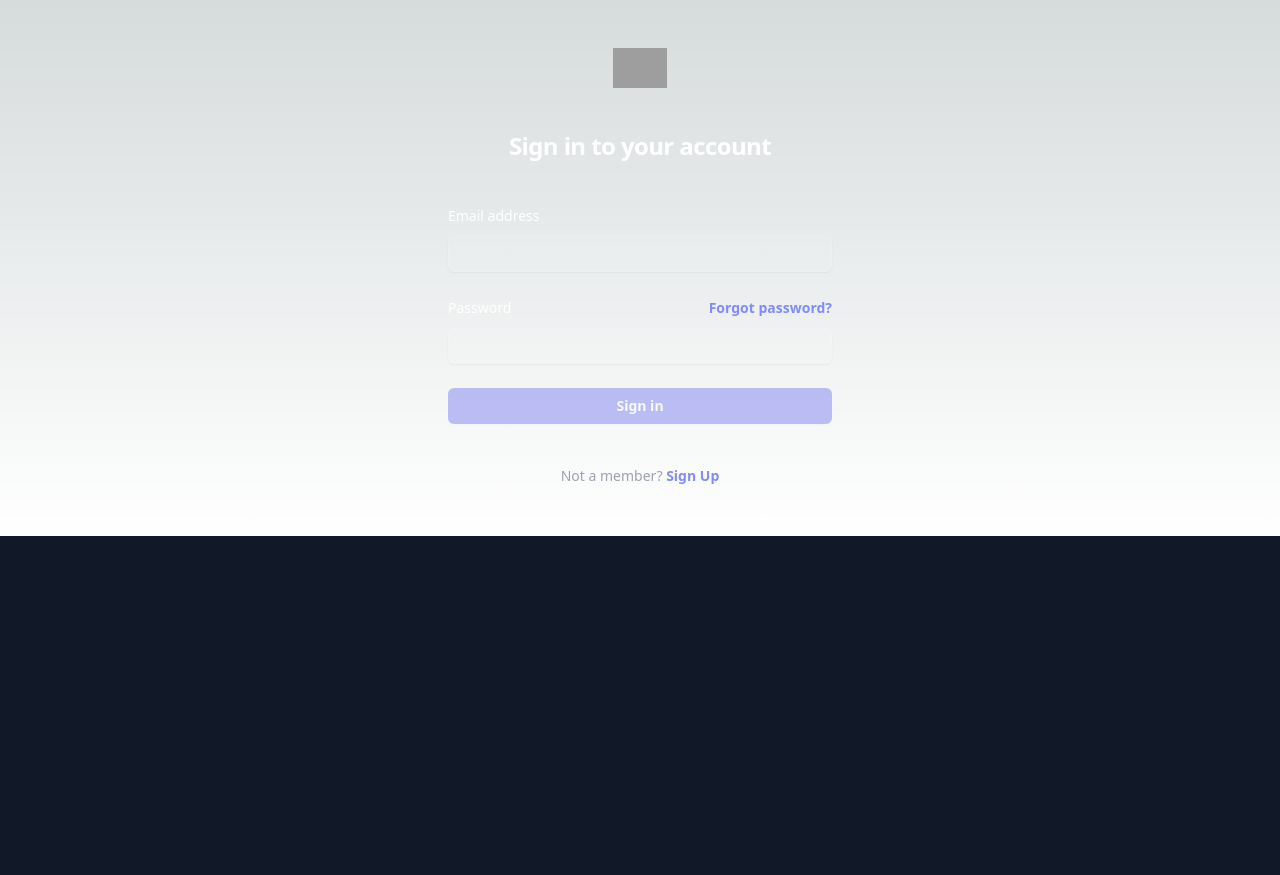
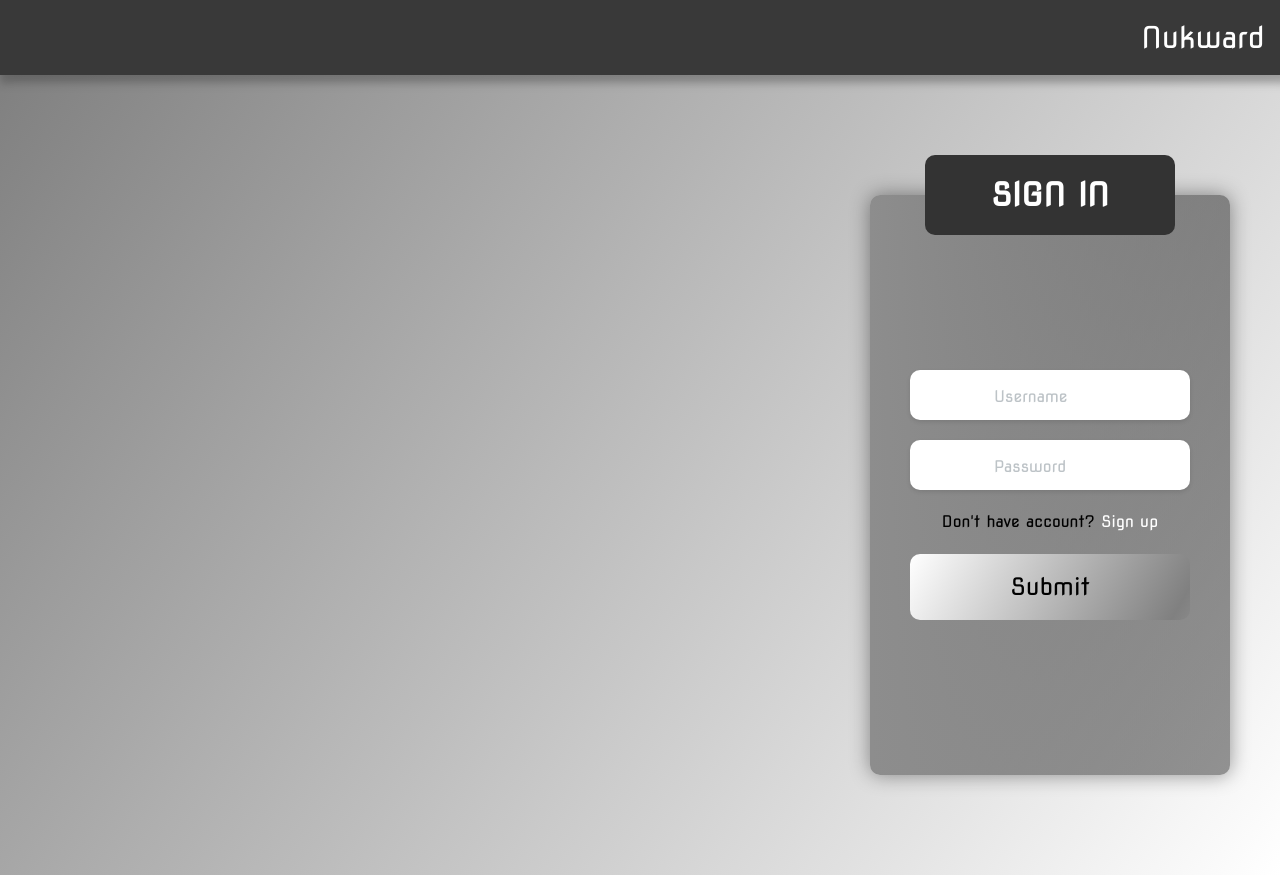
Before and after one commit to KamiK4M1/nukward, a Next.js app: page /signin in a window 1280 px wide. Before the commit the page ends 800 px from the top, so only its background shows below. Built offline with nearby package versions, Linux system fonts and the light colour scheme; grey boxes are pictures that could not be loaded.

Commit message:
big change of login page

```diff
--- a/package.json
+++ b/package.json
@@ -9,6 +9,7 @@
     "lint": "next lint"
   },
   "dependencies": {
+    "axios": "^1.6.2",
     "firebase": "^10.7.0",
     "next": "14.0.3",
     "next-auth": "^4.24.5",
--- /dev/null
+++ b/src/app/components/UploadFile.tsx
@@ -0,0 +1,36 @@
+import React, { ChangeEvent, useState } from 'react';
+
+
+const UploadForm: React.FC = () => {
+  const [file, setFile] = useState<File | null>(null);
+  const [error, setError] = useState<string | null>(null);
+
+  const types = ['image/png', 'image/jpeg'];
+
+  const handleChange = (e: ChangeEvent<HTMLInputElement>) => {
+    let selected = e.target.files && e.target.files[0];
+
+    if (selected && types.includes(selected.type)) {
+      setFile(selected);
+      setError('');
+    } else {
+      setFile(null);
+      setError('Please select an image file (png or jpg)');
+    }
+  };
+
+  return (
+    <form>
+      <label>
+        <input type="file" onChange={handleChange} />
+        <span>+</span>
+      </label>
+      <div className="output">
+        { error && <div className="error">{ error }</div>}
+        { file && <div>{ file.name }</div> }
+      </div>
+    </form>
+  );
+}
+
+export default UploadForm;
--- a/src/app/page.tsx
+++ b/src/app/page.tsx
@@ -1,7 +1,5 @@
 'use client';
 import { signOut, useSession } from "next-auth/react";
-import { redirect } from "next/navigation";
-import Signin from "./signin/page";
 import Link from "next/dist/client/link";
 
 export default function Home() {
--- /dev/null
+++ b/src/app/signin/first.css
@@ -0,0 +1,141 @@
+@import url('https://fonts.googleapis.com/css2?family=Nova+Square&display=swap');
+* {
+    margin: 0;
+    padding: 0;
+    box-sizing: border-box;
+    font-family: 'Nova Square', sans-serif;
+}
+
+body {
+    width: 100%;
+    height: 100vh;
+}
+
+.Top-menu {
+    position: relative;
+    background-color: rgb(57, 57, 57);
+    box-shadow: 4px 4px 8px 4px rgba(59, 59, 59, 0.384);
+    text-align: right;
+}
+.manu-item {
+    color: white;
+    padding: 15px;
+    display: inline-block;
+    text-decoration: none;
+    font-size: 30px;
+}
+
+
+.all {
+    width: 100%;
+    height: 100vh;
+    background-image: linear-gradient(125deg,gray,white);
+    display: flex;
+    justify-content: right;
+    align-items: center;
+}
+
+.card {
+    position: relative;
+    height: 580px;
+    width: 360px;
+    margin-right: 50px;
+    margin-top: 20px;
+    background-image: linear-gradient(90deg,rgb(141, 141, 141),rgba(0, 0, 0, 0.412));
+    border-radius: 10px;
+    box-shadow:  0 0 20px rgba(0, 0, 0, 0.412);
+    padding: 40px;
+    display: flex;
+    flex-direction: column;
+    justify-content: center;
+    align-items: center;
+}
+
+.sign-in {
+    position: absolute;
+    top: -40px;
+    left: 55px;
+    height: 80px;
+    width: 250px;
+    background: #333;
+    color: white;
+    font-size: 2rem;
+    text-transform: uppercase;
+    font-weight: 700;
+    display: flex;
+    justify-content: center;
+    align-items: center;
+    border-radius: 10px;
+}
+#logo {
+    font-size: 7rem;
+    color: white;
+    margin-bottom: 40px;
+    transition: .5s;
+}
+
+.login-form {
+    position: relative;
+    height: 50px;
+    width: 100%;
+    background: #fff;
+    margin-bottom: 20px;
+    border-radius: 10px;
+    display: flex;
+    align-items: center;
+    justify-content: center;
+    box-shadow: 0 2px 4px rgba(0, 0, 0, 0.1);
+}
+.login-form span::before{
+    content: attr(data-placeholder);
+    position: absolute;
+    top: 30%;
+    left: 30%;
+    color: #bdc3c7;
+    transition: .5s;
+    opacity: 1;
+}
+#logo-input {
+    margin: 0 20px;
+    padding-right: 20px;
+    font-size: 1.5rem;
+    border-right: 2px solid grey;
+    color: gray;
+}
+
+.input {
+    height: 35px;
+    width: 100%;
+    font-size: 1.2rem;
+    border: none;
+    outline: none;
+    background: transparent;
+    z-index: 1;
+    color: rgba(0, 0, 0, 0.786);
+}
+a {
+    text-decoration: none;
+    color: white;
+}
+.btn-submit {
+    margin: 20px 0;
+    padding: 15px 0;
+    width: 100%;
+    border: none;
+    border-radius: 10px;
+    background-image: linear-gradient(120deg,white,gray,white);
+    background-size: 200%;
+    font-size: 1.5rem;
+    transition: .5s;
+    cursor: pointer; /* กดแล้วเปลี่ยนเม้า */
+}
+.btn-submit:hover {
+    background-position: right;
+}
+
+.focus + span::before {
+    opacity: 0;
+}
+.change-color {
+    color: #e67e22 !important;
+}
--- a/src/app/signin/page.tsx
+++ b/src/app/signin/page.tsx
@@ -1,88 +1,84 @@
-'use client';
-import{ useRouter } from 'next/navigation'
-import React, { useState } from 'react'
-import { signIn } from 'next-auth/react';
+"use client";
+import React, { useState } from "react";
+import "./first.css";
+import { signIn } from "next-auth/react";
+import { useRouter } from "next/navigation";
+import Link from "next/link";
 
 export default function Signin() {
-    const [email, setEmail] = useState('');
-    const [password, setPassword] = useState('');
+  const [email, setEmail] = useState("");
+  const [password, setPassword] = useState("");
   const router = useRouter();
+
+  const handleFocus = (e: {
+    target: { classList: { add: (arg0: string) => void } };
+  }) => {
+    e.target.classList.add("focus");
+  };
+
   return (
-      <>
-      <div className="flex min-h-full flex-1 flex-col justify-center px-6 py-12 lg:px-8">
-          <div className="sm:mx-auto sm:w-full sm:max-w-sm">
-            <img
-              className="mx-auto h-10 w-auto"
-              src="https://tailwindui.com/img/logos/mark.svg?color=indigo&shade=500"
-              alt="Your Company"
-            />
-            <h2 className="mt-10 text-center text-2xl font-bold leading-9 tracking-tight text-white">
-              Sign in to your account
-            </h2>
-          </div>
-
-          <div className="mt-10 sm:mx-auto sm:w-full sm:max-w-sm">
-            <div className="space-y-6">
     <div>
-                <label htmlFor="email" className="block text-sm font-medium leading-6 text-white">
-                  Email address
-                </label>
-                <div className="mt-2">
+      <header className="Top-menu">
+        <a className="manu-item brand" href="#">
+          Nukward
+        </a>
+      </header>
+      <div className="all">
+      <form
+        onSubmit={(e) => {
+        e.preventDefault();
+        if (email && password){
+          signIn('credentials', {email, password, redirect: true, callbackUrl: '/'});
+        }
+        if (!email || password){
+          alert("your email or password is wrong")
+        }
+        }}
+        className="card"
+      >
+          <div className="sign-in">Sign in</div>
+          <i id="logo" className="fa-solid fa-users"></i>
+          {/* Username */}
+          <div className="login-form">
+            <i className="fa-solid fa-user" id="logo-input"></i>
             <input
+              className="input"
               id="email"
               name="email"
               type="email"
               autoComplete="email"
               onChange={(e) => setEmail(e.target.value)}
+              onFocus={handleFocus}
               required
-                    className="block w-full rounded-md border-0 bg-white/5 py-1.5 text-white shadow-sm ring-1 ring-inset ring-white/10 focus:ring-2 focus:ring-inset focus:ring-indigo-500 sm:text-sm sm:leading-6"
             />
+            <span data-placeholder="Username"></span>
           </div>
-              </div>
-
-              <div>
-                <div className="flex items-center justify-between">
-                  <label htmlFor="password" className="block text-sm font-medium leading-6 text-white">
-                    Password
-                  </label>
-                  <div className="text-sm">
-                    <div onClick={() => router.push('/forgot-password')} className="cursor-pointer font-semibold text-indigo-400 hover:text-indigo-300">
-                      Forgot password?
-                    </div>
-                  </div>
-                </div>
-                <div className="mt-2">
+          {/* Password */}
+          <div className="login-form">
+            <i className="fa-solid fa-lock" id="logo-input"></i>
             <input
+              className="input"
               id="password"
               name="password"
               type="password"
               autoComplete="current-password"
               onChange={(e) => setPassword(e.target.value)}
               required
-                    className="block w-full rounded-md border-0 bg-white/5 py-1.5 text-white shadow-sm ring-1 ring-inset ring-white/10 focus:ring-2 focus:ring-inset focus:ring-indigo-500 sm:text-sm sm:leading-6"
+              onFocus={handleFocus}
             />
+            <span data-placeholder="Password"></span>
+          </div>
+          <p>
+            Don't have account? <a href="/signup">Sign up</a>
+          </p>
+          <input
+            type="submit"
+
+            disabled={!email || !password}
+            className="btn-submit"
+          />
+        </form>
       </div>
     </div>
-
-              <div>
-                <button
-                  onClick={() => signIn('credentials', {email, password, redirect: true, callbackUrl: '/'})}
-                  disabled={!email || !password}
-                  className="disabled:opacity-40 flex w-full justify-center rounded-md bg-indigo-500 px-3 py-1.5 text-sm font-semibold leading-6 text-white shadow-sm hover:bg-indigo-400 focus-visible:outline focus-visible:outline-2 focus-visible:outline-offset-2 focus-visible:outline-indigo-500"
-                >
-                  Sign in
-                </button>
-              </div>
-            </div>
-
-            <p className="mt-10 text-center text-sm text-gray-400">
-              Not a member?{' '}
-              <button onClick={() => router.push('signup')} className="font-semibold leading-6 text-indigo-400 hover:text-indigo-300">
-                Sign Up
-              </button>
-            </p>
-          </div>
-        </div>
-      </>
-    )
+  );
 }
--- a/src/app/signup/page.tsx
+++ b/src/app/signup/page.tsx
@@ -86,7 +86,7 @@ export default function Signup() {
             </div>
 
             <div>
-            <Link href="signin">
+            <Link href="/signin">
               <button
                 disabled={(!email || !password || !passwordAgain) || (password !== passwordAgain)}
                 onClick={() => signup()}
```
Also changed, not shown: src/app/upload/page.tsx (added), 1 other file (tests, documents, lock files or other folders). Lines whose indentation alone changed are shown as unchanged.
